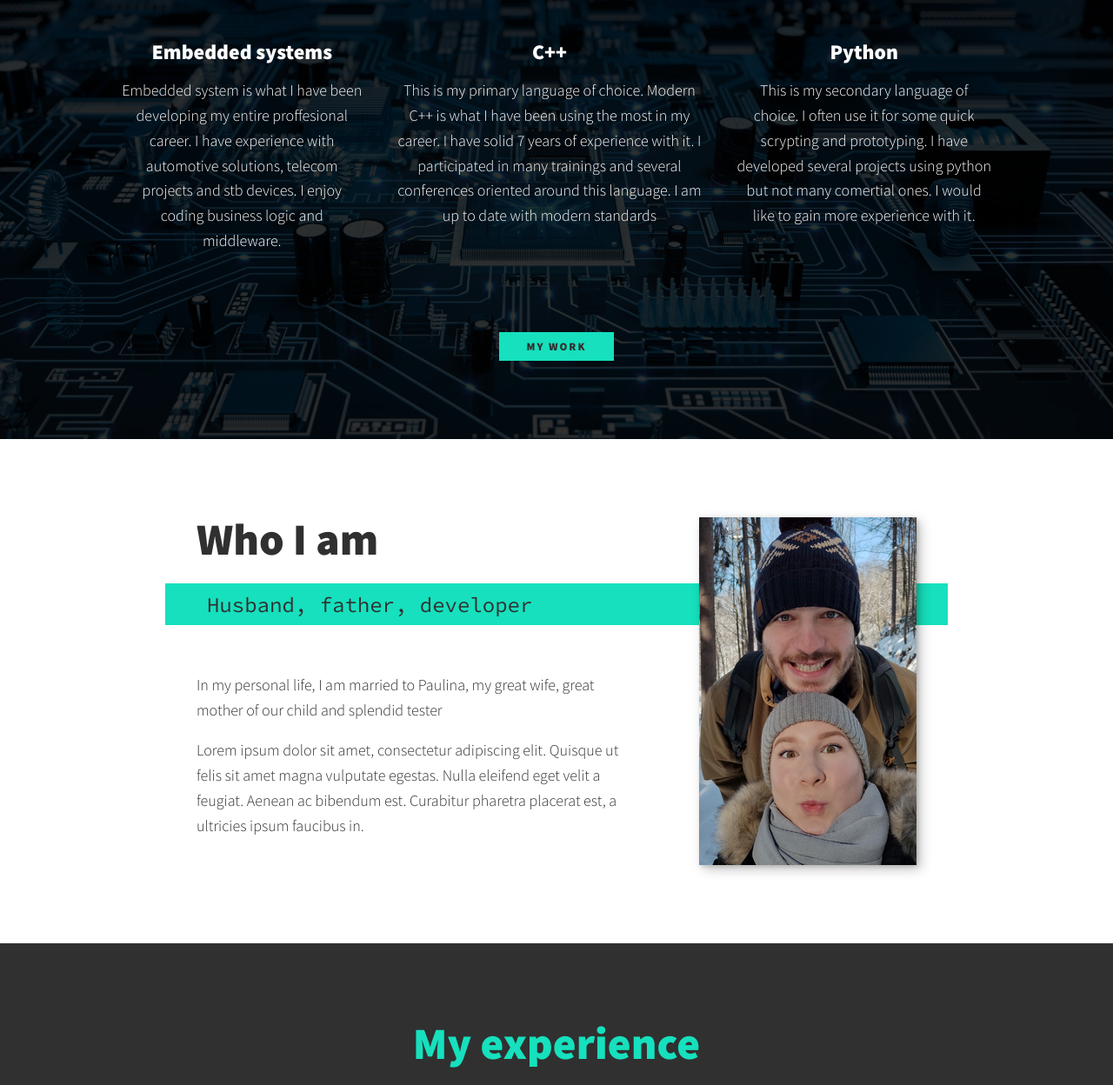
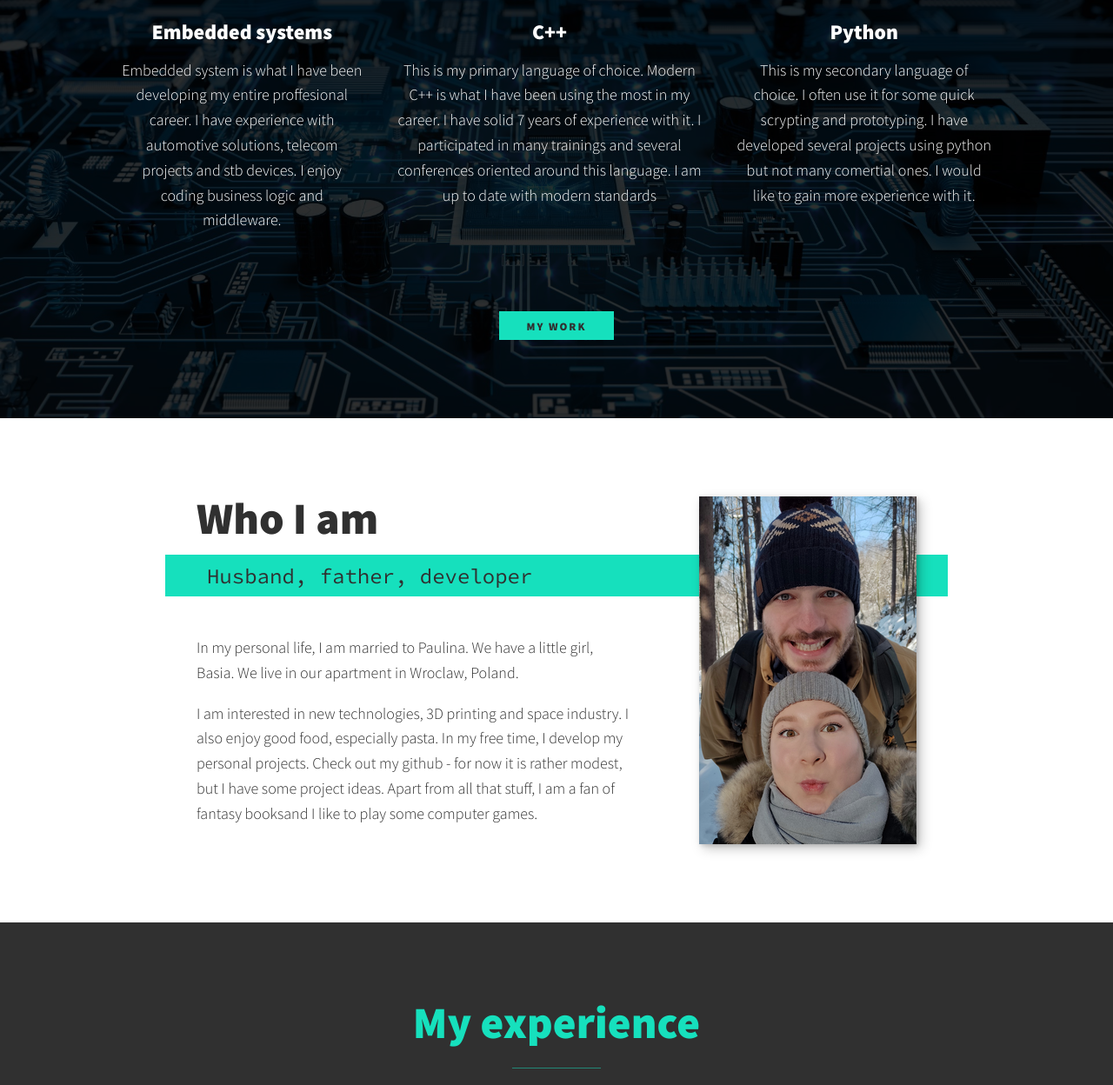
Before and after one commit to bboczar/bboczar.github.io, a plain HTML site: page index.html in a window 1280 px wide. Shown: the part 732-1980 px from the top of the page at 87% size. Drawn offline with nearby package versions, Linux system fonts and the light colour scheme.

Commit message:
Cleanup in img dir, content adjustment

```diff
--- a/css/style.css
+++ b/css/style.css
@@ -326,7 +326,8 @@ header {
 }
 
 .service {
-  max-width: 600px;
+  min-width: 200px;
+  max-width: 500px;
   margin: 0 auto;
 }
 
--- a/index.html
+++ b/index.html
@@ -11,9 +11,6 @@
   </head>
   <body>
     <header>
-      <div class="logo">
-        <img src="img/devbart.png" alt="boomer">
-      </div>
       <button class="nav-toggle" aria-label="toogle navigation">
         <span class="hamburger"></span>
       </button>
@@ -73,10 +70,11 @@
       <h2 class="section__title section__title--about">Who I am</h2>
       <p class="section__subtitle section__subtitle--about">Husband, father, developer</p>
       <div class="about-me__body">
-        <p>In my personal life, I am married to Paulina, my great wife, great mother of our child and splendid tester</p>
-        <p>Lorem ipsum dolor sit amet, consectetur adipiscing elit. Quisque ut felis sit amet magna vulputate egestas.
-          Nulla eleifend eget velit a feugiat. Aenean ac bibendum est. Curabitur pharetra placerat est,
-          a ultricies ipsum faucibus in.</p>
+        <p>In my personal life, I am married to Paulina. We have a little girl, Basia.
+          We live in our apartment in Wroclaw, Poland.</p>
+        <p>I am interested in new technologies, 3D printing and space industry. I also enjoy good food, especially pasta.
+          In my free time, I develop my personal projects. Check out my github - for now it is rather modest, but I have some project ideas.
+          Apart from all that stuff, I am a fan of fantasy booksand I like to play some computer games.</p>
       </div>
       <img src="img/bartlomiej-paulina.png" alt="Picture of Bartlomiej and Paulina" class="about-me__img">
     </section>
```
Also changed, not shown: gl.html (+0 -3 lines), nokia.html (+3 -6 lines), red.html (+1 -4 lines), img/automotive.png (deleted), img/devbart.png (deleted), img/services-bg-green.jpg (deleted), img/stb.png (deleted), img/telecom.png (deleted).
